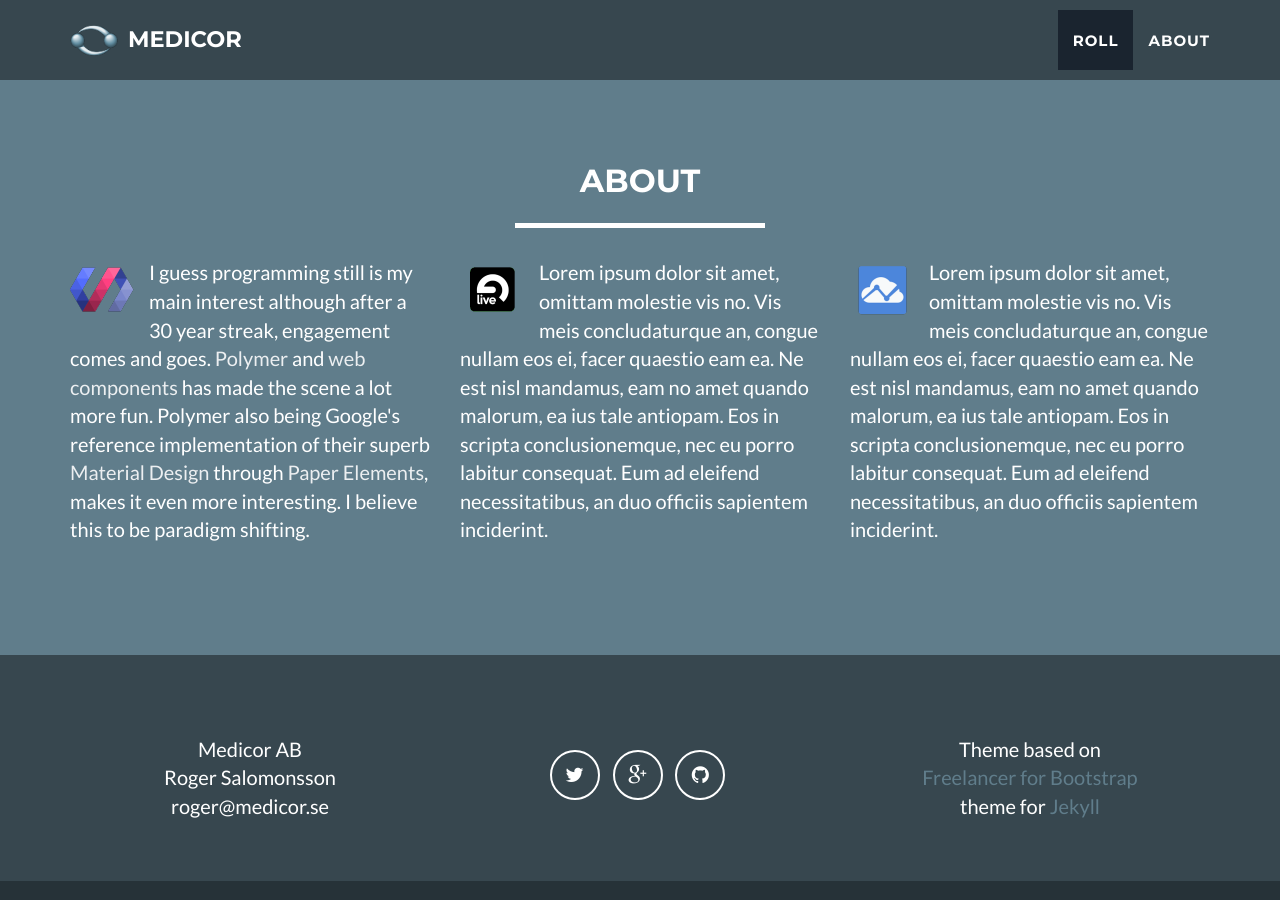
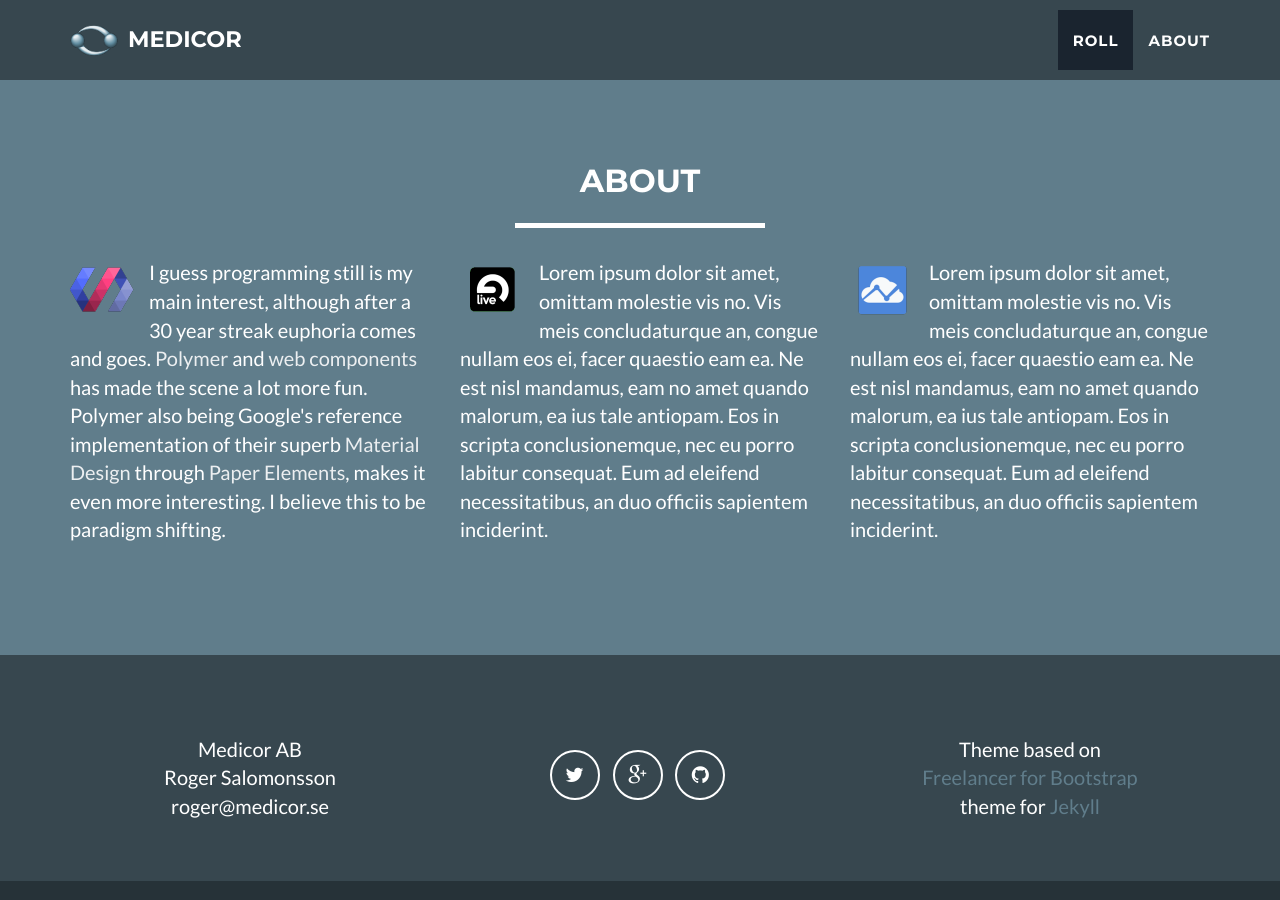
Before and after one commit to medicor/medicor.github.io, a Jekyll site: the page built from index.html, in a window 1280 px wide and 900 px high, scrolled down 1236 px. Built offline with Jekyll 4.4.1, drawn with Linux system fonts in a browser that asks for light colours; Markdown is read by kramdown in place of the engine named in the settings.

Commit message:
Updated about1

```diff
--- a/_config.yml
+++ b/_config.yml
@@ -30,7 +30,7 @@
 
 # About section - 1st column
 about1:
-  - line: '<a href="https://www.polymer-project.org/"><img src="/img/logo-polymer.png" style="float: left; margin: 0px 15px 15px 0px"></a>I guess programming still is my main interest although after a 30 year streak, engagement comes and goes. <a href="https://www.polymer-project.org/">Polymer</a> and <a href="http://webcomponents.org/">web components</a> has made the scene a lot more fun. Polymer also being Google''s reference implementation of their superb <a href="http://www.google.com/design/spec/material-design/introduction.html">Material Design</a> through <a href="https://elements.polymer-project.org/browse?package=paper-elements">Paper Elements</a>, makes it even more interesting. I believe this to be paradigm shifting.'
+  - line: '<a href="https://www.polymer-project.org/"><img src="/img/logo-polymer.png" style="float: left; margin: 0px 15px 15px 0px"></a>I guess programming still is my main interest, although after a 30 year streak euphoria comes and goes. <a href="https://www.polymer-project.org/">Polymer</a> and <a href="http://webcomponents.org/">web components</a> has made the scene a lot more fun. Polymer also being Google''s reference implementation of their superb <a href="http://www.google.com/design/spec/material-design/introduction.html">Material Design</a> through <a href="https://elements.polymer-project.org/browse?package=paper-elements">Paper Elements</a>, makes it even more interesting. I believe this to be paradigm shifting.'
 
 # About section - 2nd column
 about2:
```
